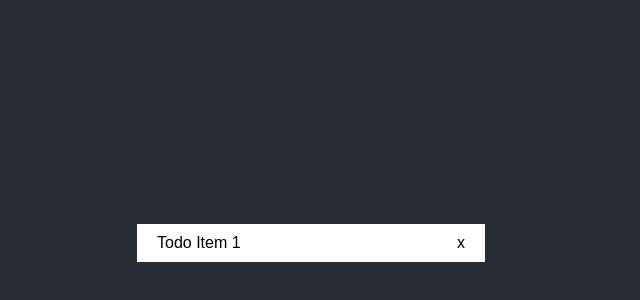
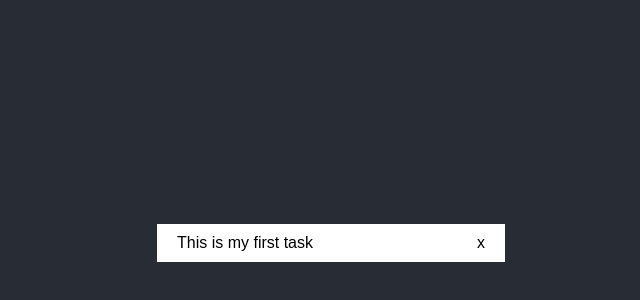
Before and after one commit to bacaljo/react-todo-list, a React (Create React App) app: page / in a window 1280 px wide. Shown: the part 158-458 px from the top of the page, without its empty margins (329-969 px from the left). Built offline with nearby package versions, Linux system fonts and the light colour scheme.

Commit message:
[ReactReduxTodoList][John-Vance][Feature]: Create todo group component

```diff
--- a/src/App.js
+++ b/src/App.js
@@ -1,11 +1,11 @@
 import './App.css';
-import TodoItem from './components/TodoItem'
+import TodoGroup from './components/TodoGroup'
 
 function App() {
   return (
     <div className="App">
       <header className="App-header">
-        <TodoItem text={'Todo Item 1'} />
+        <TodoGroup />
       </header>
     </div>
   );
--- /dev/null
+++ b/src/components/TodoGroup.js
@@ -0,0 +1,19 @@
+import React, {Component} from 'react'
+import TodoItem from './TodoItem'
+
+class TodoGroup extends Component {
+    constructor(props) {
+        super(props)
+        this.state = {todoList: [{id: 1234, text: 'This is my first task'}]}
+    }
+
+    render() {
+        return (
+            <ul className="todo-group">
+                {this.state.todoList.map(todo => <TodoItem key={todo.id} id={todo.id} text={todo.text} />)}
+            </ul>
+        )
+    }
+}
+
+export default TodoGroup
```
